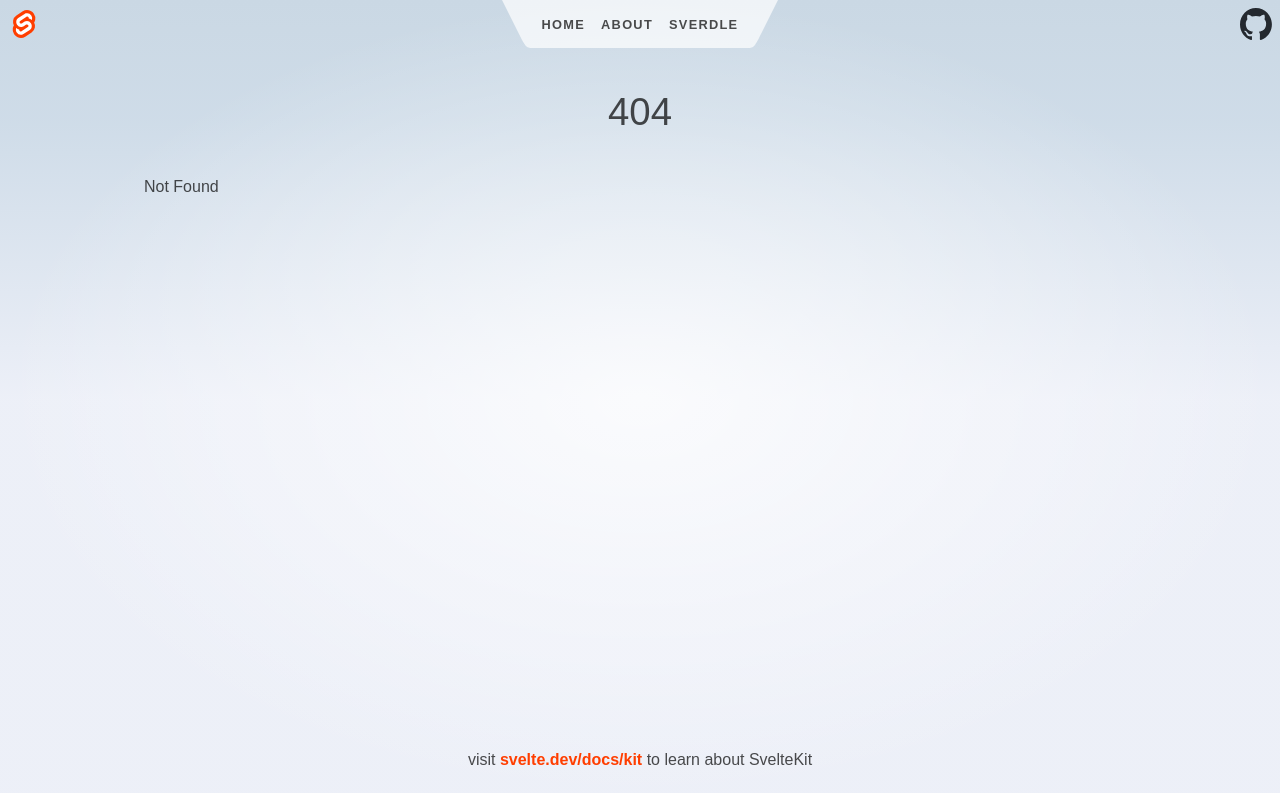
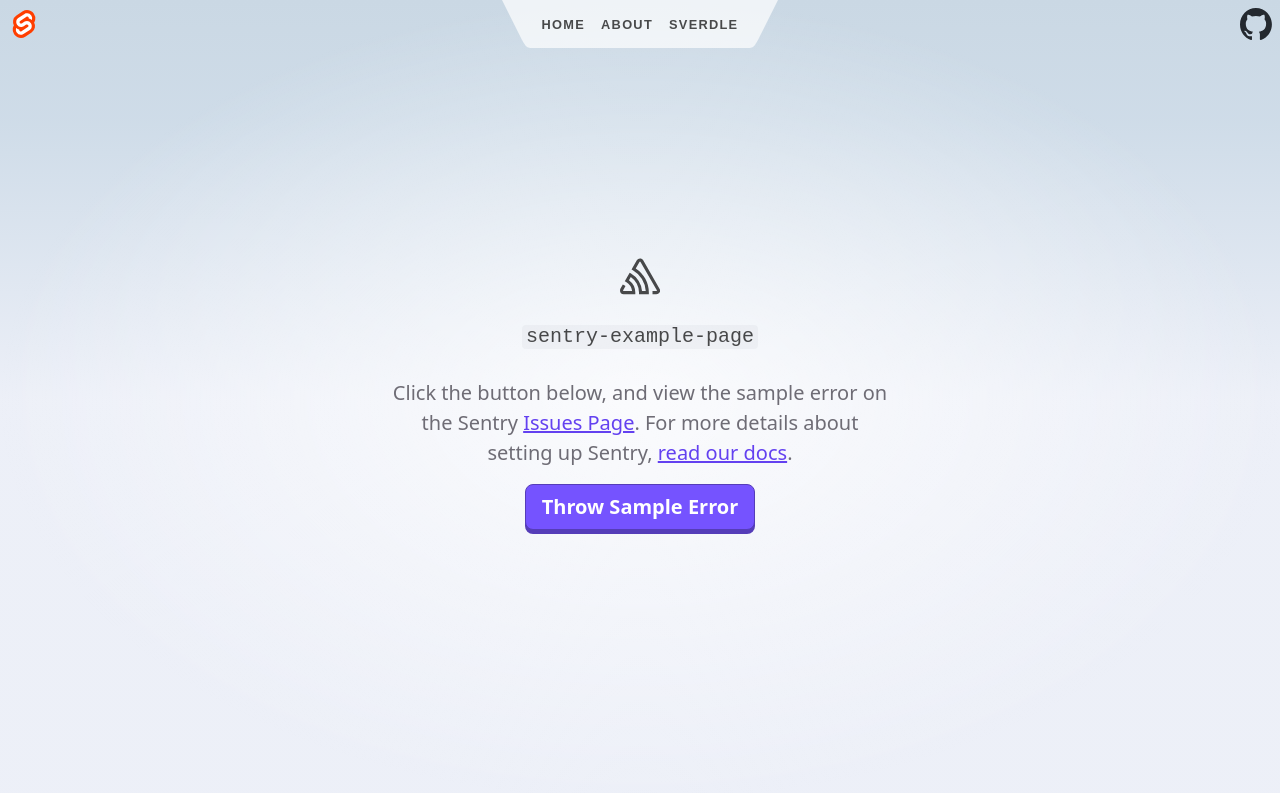
Before and after one commit to spacethree/cloudflare-sveltekit-sentry, a SvelteKit app: page /sentry-example-page in a window 1280 px wide. Before the commit this address had no page. Shown: the top 793 px of the page. Built offline with nearby package versions, Linux system fonts and the light colour scheme.

Commit message:
npx @sentry/wizard@latest -i sveltekit

```diff
--- a/package.json
+++ b/package.json
@@ -30,5 +30,8 @@
 		"onlyBuiltDependencies": [
 			"esbuild"
 		]
+	},
+	"dependencies": {
+		"@sentry/sveltekit": "^9.30.0"
 	}
 }
--- /dev/null
+++ b/src/hooks.server.ts
@@ -0,0 +1,18 @@
+import { sequence } from "@sveltejs/kit/hooks";
+import { handleErrorWithSentry, sentryHandle } from "@sentry/sveltekit";
+import * as Sentry from '@sentry/sveltekit';
+
+Sentry.init({
+  dsn: 'https://62c179208e23abfaca674357ecd68744@o4508894715641856.ingest.us.sentry.io/4509548440649728',
+
+  tracesSampleRate: 1.0,
+
+  // uncomment the line below to enable Spotlight (https://spotlightjs.com)
+  // spotlight: import.meta.env.DEV,
+});
+
+// If you have custom handlers, make sure to place them after `sentryHandle()` in the `sequence` function.
+export const handle = sequence(sentryHandle());
+
+// If you have a custom error handler, pass it to `handleErrorWithSentry`
+export const handleError = handleErrorWithSentry();
--- /dev/null
+++ b/src/routes/sentry-example-page/+page.svelte
@@ -0,0 +1,204 @@
+<!--
+This is just a very simple page with a button to throw an example error.
+Feel free to delete this file and the entire sentry route.
+-->
+
+<script>
+  import * as Sentry from '@sentry/sveltekit';
+  import { onMount } from 'svelte';
+
+  // Svelte Runes (requires Svelte 5)
+  // let hasSentError = $state(false);
+  let hasSentError = false;
+  let isConnected = true;
+
+  onMount(async () => {
+    const result = await Sentry.diagnoseSdkConnectivity();
+    isConnected = result !== 'sentry-unreachable';
+  });
+
+  function getSentryData() {
+    Sentry.startSpan(
+      {
+        name: 'Example Frontend Span',
+        op: 'test'
+      },
+      async () => {
+        const res = await fetch('/sentry-example-page');
+        if (!res.ok) {
+          hasSentError = true;
+          throw new Error('Sentry Example Frontend Error');
+        }
+      }
+    );
+  }
+</script>
+
+<title>sentry-example-page</title>
+
+<div>
+  <main>
+    <div class="flex-spacer"></div>
+    <svg height="40" width="40" fill="none" xmlns="http://www.w3.org/2000/svg">
+      <path d="M21.85 2.995a3.698 3.698 0 0 1 1.353 1.354l16.303 28.278a3.703 3.703 0 0 1-1.354 5.053 3.694 3.694 0 0 1-1.848.496h-3.828a31.149 31.149 0 0 0 0-3.09h3.815a.61.61 0 0 0 .537-.917L20.523 5.893a.61.61 0 0 0-1.057 0l-3.739 6.494a28.948 28.948 0 0 1 9.63 10.453 28.988 28.988 0 0 1 3.499 13.78v1.542h-9.852v-1.544a19.106 19.106 0 0 0-2.182-8.85 19.08 19.08 0 0 0-6.032-6.829l-1.85 3.208a15.377 15.377 0 0 1 6.382 12.484v1.542H3.696A3.694 3.694 0 0 1 0 34.473c0-.648.17-1.286.494-1.849l2.33-4.074a8.562 8.562 0 0 1 2.689 1.536L3.158 34.17a.611.611 0 0 0 .538.917h8.448a12.481 12.481 0 0 0-6.037-9.09l-1.344-.772 4.908-8.545 1.344.77a22.16 22.16 0 0 1 7.705 7.444 22.193 22.193 0 0 1 3.316 10.193h3.699a25.892 25.892 0 0 0-3.811-12.033 25.856 25.856 0 0 0-9.046-8.796l-1.344-.772 5.269-9.136a3.698 3.698 0 0 1 3.2-1.849c.648 0 1.285.17 1.847.495Z" fill="currentcolor"/>
+    </svg>
+    <h1>
+      sentry-example-page
+    </h1>
+
+    <p class="description">
+      Click the button below, and view the sample error on the Sentry <a target="_blank" href="https://space3.sentry.io/issues/?project=4509548440649728">Issues Page</a>.
+      For more details about setting up Sentry, <a target="_blank" href="https://docs.sentry.io/platforms/javascript/guides/sveltekit/">read our docs</a>.
+    </p>
+
+    <button
+      type="button"
+      onclick={getSentryData}
+    >
+      <span>
+        Throw Sample Error
+      </span>
+    </button>
+
+    {#if hasSentError}
+      <p class="success">
+        Sample error was sent to Sentry.
+      </p>
+    {:else if !isConnected}
+      <div class="connectivity-error">
+        <p>The Sentry SDK is not able to reach Sentry right now - this may be due to an adblocker. For more information, see <a target="_blank" href="https://docs.sentry.io/platforms/javascript/guides/sveltekit/troubleshooting/#the-sdk-is-not-sending-any-data">the troubleshooting guide</a>.</p>
+      </div>
+    {:else}
+      <div class="success_placeholder"></div>
+    {/if}
+
+    <div class="flex-spacer"></div>
+    <p class="description">
+      Adblockers will prevent errors from being sent to Sentry.
+    </p>
+  </main>
+</div>
+
+<style>
+  :global(body) {
+    margin: 0;
+
+    @media (prefers-color-scheme: dark) {
+      color: #ededed;
+      background-color: #0a0a0a;
+    }
+  }
+
+  main {
+    display: flex;
+    min-height: 100vh;
+    flex-direction: column;
+    justify-content: center;
+    align-items: center;
+    box-sizing: border-box;
+    gap: 16px;
+    margin: 0;
+    padding: 16px;
+    font-family: system-ui, -apple-system, BlinkMacSystemFont, "Segoe UI", Roboto, "Helvetica Neue", sans-serif;
+  }
+
+  h1 {
+    padding: 0px 4px;
+    border-radius: 4px;
+    background-color: rgba(24, 20, 35, 0.03);
+    font-family: monospace;
+    font-size: 20px;
+    line-height: 1.2;
+  }
+
+  p {
+    margin: 0;
+    font-size: 20px;
+  }
+
+  a {
+    color: #6341F0;
+    text-decoration: underline;
+    cursor: pointer;
+
+    @media (prefers-color-scheme: dark) {
+      color: #B3A1FF;
+    }
+  }
+
+  button {
+    border-radius: 8px;
+    color: white;
+    cursor: pointer;
+    background-color: #553DB8;
+    border: none;
+    padding: 0;
+    margin-top: 4px;
+
+    & > span {
+      display: inline-block;
+      padding: 12px 16px;
+      border-radius: inherit;
+      font-size: 20px;
+      font-weight: bold;
+      line-height: 1;
+      background-color: #7553FF;
+      border: 1px solid #553DB8;
+      transform: translateY(-4px);
+    }
+
+    &:hover > span {
+      transform: translateY(-8px);
+    }
+
+    &:active > span {
+      transform: translateY(0);
+    }
+  }
+
+  .description {
+    text-align: center;
+    color: #6E6C75;
+    max-width: 500px;
+    line-height: 1.5;
+    font-size: 20px;
+
+    @media (prefers-color-scheme: dark) {
+      color: #A49FB5;
+    }
+  }
+
+  .flex-spacer {
+    flex: 1;
+  }
+
+  .success {
+    padding: 12px 16px;
+    border-radius: 8px;
+    font-size: 20px;
+    line-height: 1;
+    background-color: #00F261;
+    border: 1px solid #00BF4D;
+    color: #181423;
+  }
+
+  .success_placeholder {
+    height: 46px;
+  }
+
+  .connectivity-error {
+    padding: 12px 16px;
+    background-color: #E50045;
+    border-radius: 8px;
+    width: 500px;
+    color: #FFFFFF;
+    border: 1px solid #A80033;
+    text-align: center;
+    margin: 0;
+  }
+
+  .connectivity-error a {
+    color: #FFFFFF;
+    text-decoration: underline;
+  }
+</style>
--- /dev/null
+++ b/src/routes/sentry-example-page/+server.js
@@ -0,0 +1,6 @@
+// This is just a very simple API route that throws an example error.
+// Feel free to delete this file and the entire sentry route.
+
+export const GET = async () => {
+  throw new Error("Sentry Example API Route Error");
+};
--- a/vite.config.ts
+++ b/vite.config.ts
@@ -1,6 +1,12 @@
+import { sentrySvelteKit } from "@sentry/sveltekit";
 import { sveltekit } from '@sveltejs/kit/vite';
 import { defineConfig } from 'vite';
 
 export default defineConfig({
-	plugins: [sveltekit()]
+	plugins: [sentrySvelteKit({
+        sourceMapsUploadOptions: {
+            org: "space3",
+            project: "cloudflare-sveltekit"
+        }
+    }), sveltekit()]
 });
```
Also changed, not shown: src/hooks.client.ts (added, +13 -0 lines), 2 other files (tests, documents, lock files or other folders).
